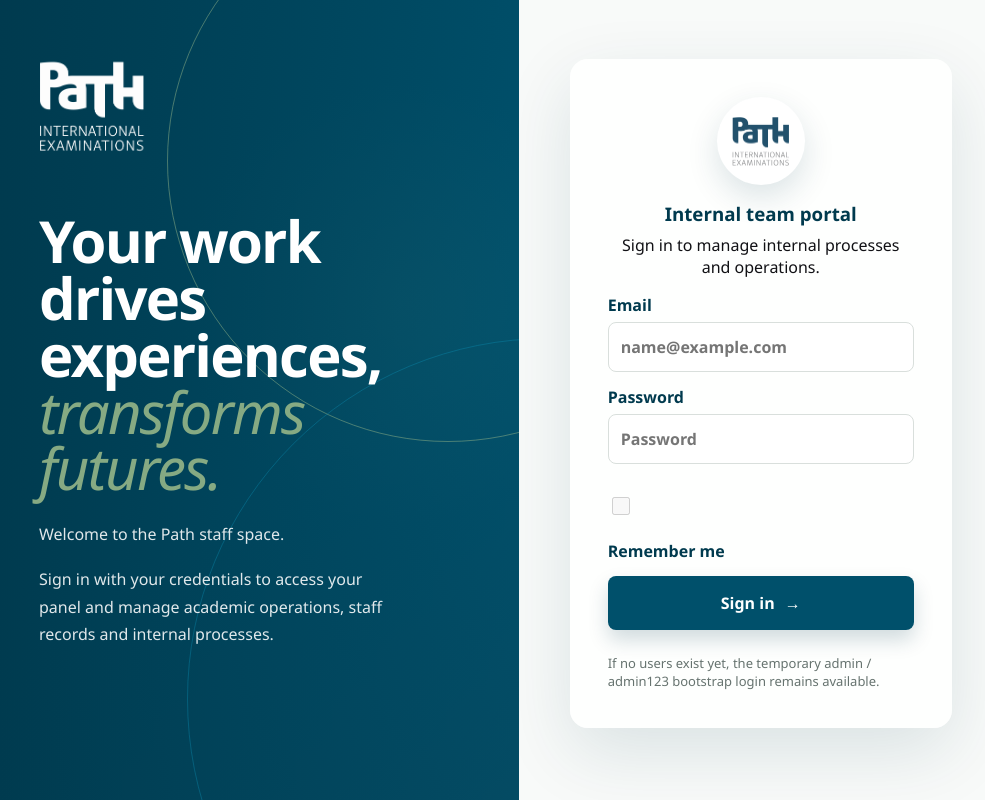
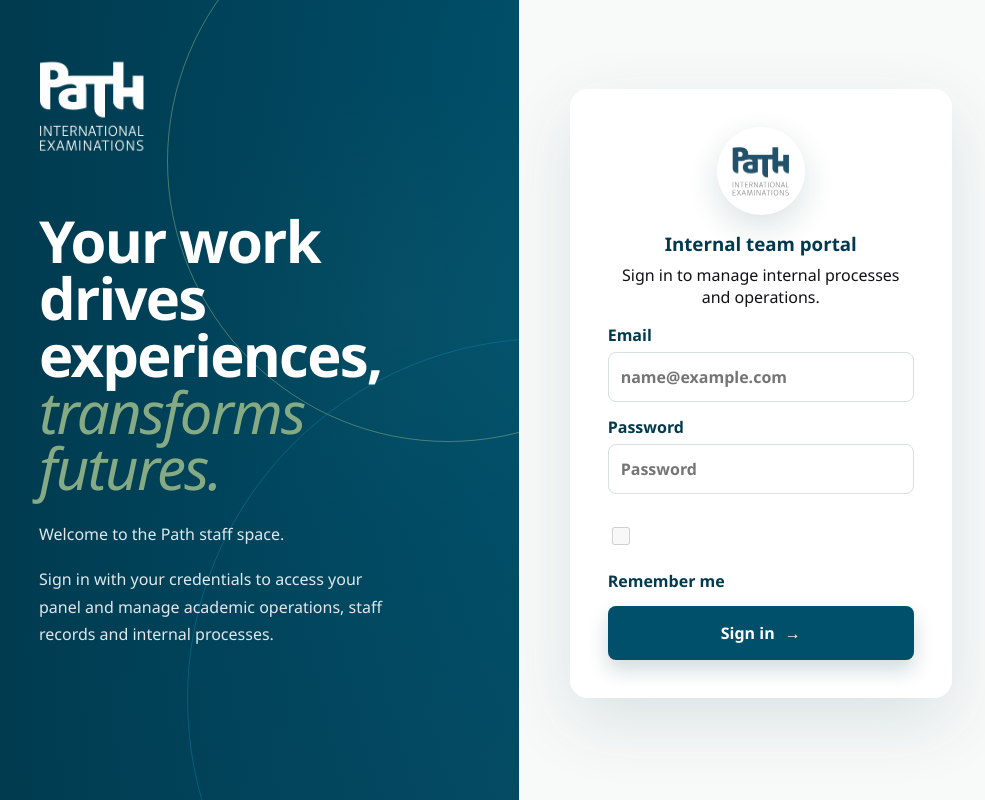
Before and after one commit to pablodemarchi-star/pathportal, a Flask app: page /login in a window 1280 px wide. Shown: the whole page, without its empty margins (17-1002 px from the left). Run offline with Flask 3, Linux system fonts and the light colour scheme.

Commit message:
Remove bootstrap hint from login

```diff
--- a/app/templates/login.html
+++ b/app/templates/login.html
@@ -40,7 +40,6 @@
         </div>
         <button class="primary-button login-submit" type="submit">Sign in <span aria-hidden="true">&rarr;</span></button>
       </form>
-      <p class="hint">If no users exist yet, the temporary admin / admin123 bootstrap login remains available.</p>
     </div>
   </section>
 </section>
```
